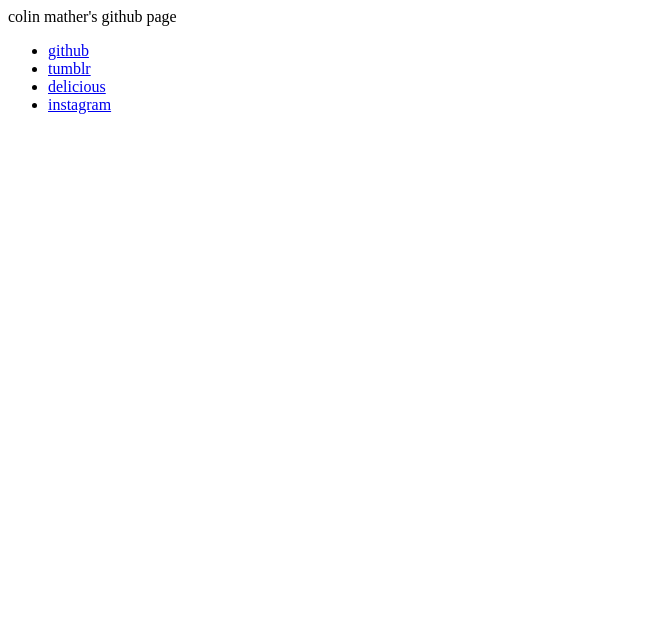
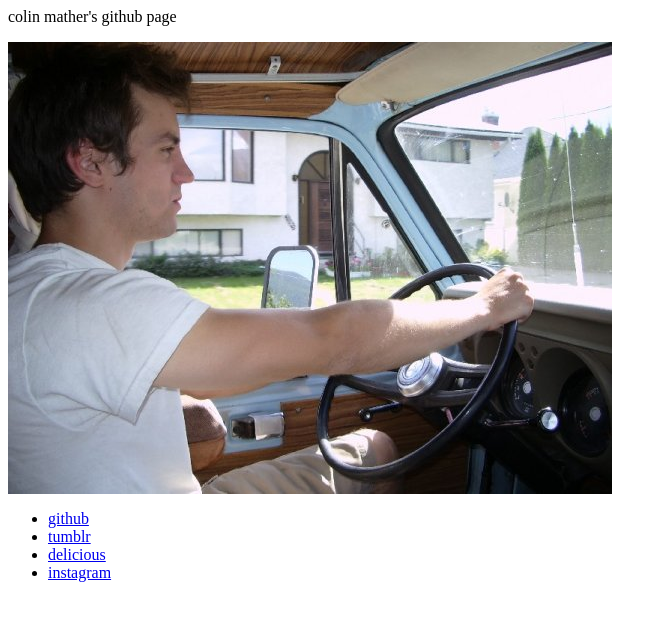
Before and after one commit to colinmm/colinmm.github.io, a plain HTML site: page index.html in a window 1280 px wide. Shown: the whole page, without its empty margins (0-667 px from the left). Drawn offline with Linux system fonts and the light colour scheme.

Commit message:
Add filestructure and image

```diff
--- a/index.html
+++ b/index.html
@@ -5,6 +5,9 @@
 <body>
 	<div class="main">
 		<p class="main_title">colin mather's github page</p>
+		<div class="portrait">
+			<img src="assets/images/portrait.jpg" />
+		</div>
 		<div class="main_links">
 			<ul>
 				<li>
```
Also changed, not shown: assets/images/portrait.jpg (added).
